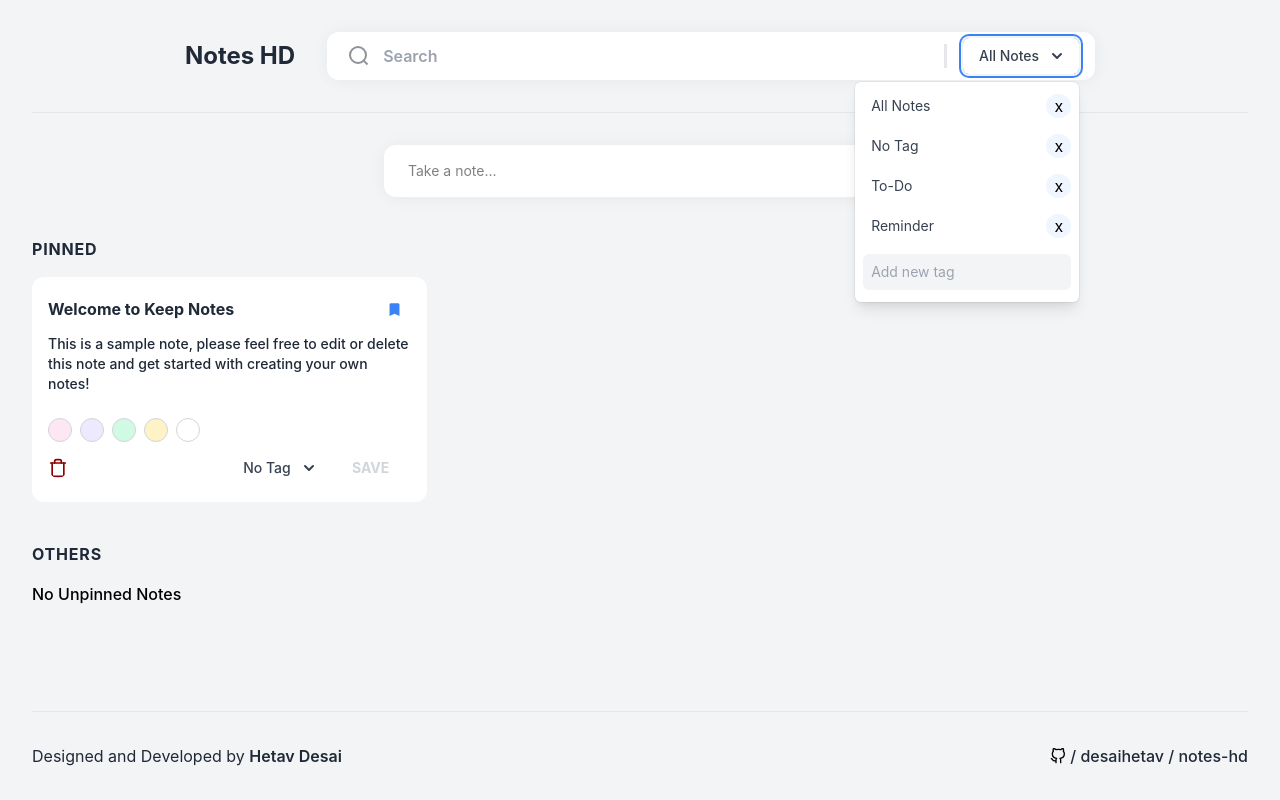
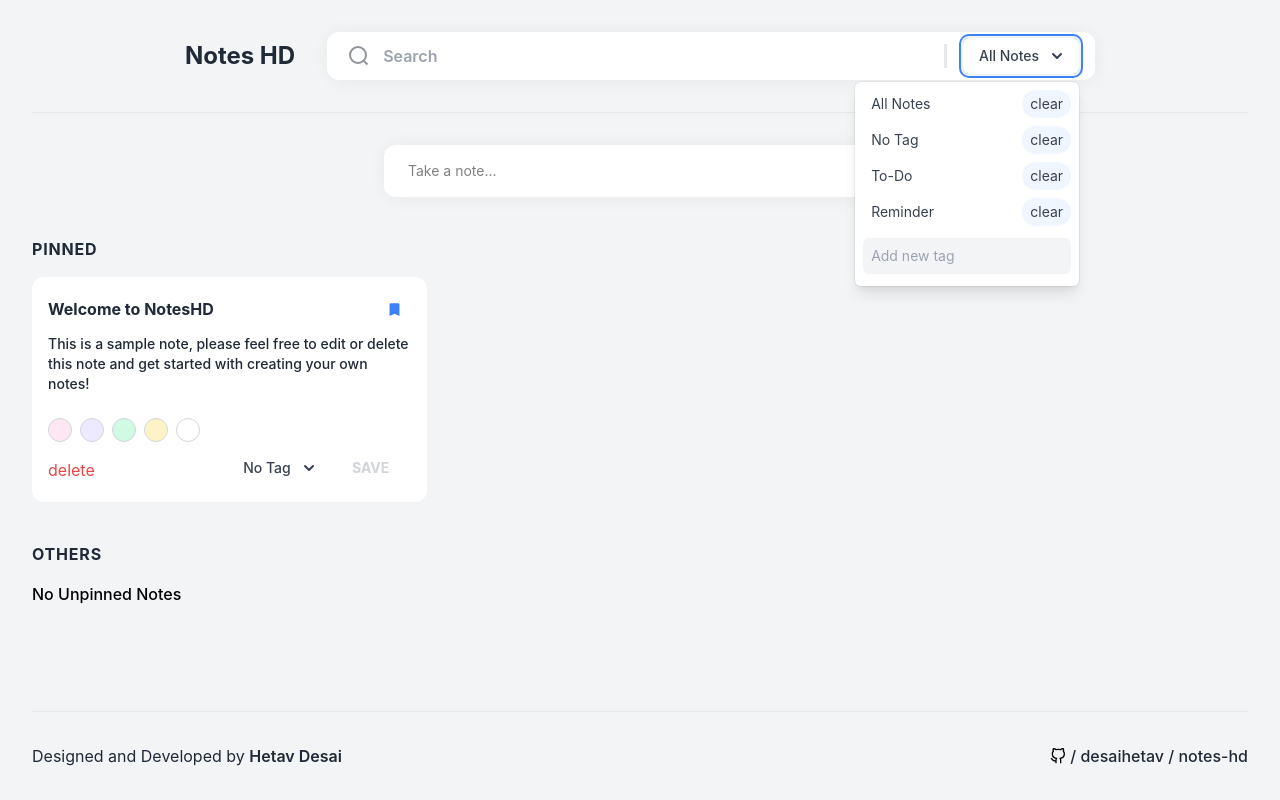
Before and after one commit to desaihetav/notes-hd, a React (Create React App) app: page / in a window 1280 px wide. Both pictures are taken after a click on the button "All Notes". Built offline with nearby package versions, Linux system fonts and the light colour scheme.

Commit message:
minor fixes

```diff
--- a/src/App.js
+++ b/src/App.js
@@ -6,7 +6,7 @@ function App() {
   const initialNotes = [
     {
       id: v4(),
-      title: "Welcome to Keep Notes",
+      title: "Welcome to NotesHD",
       content:
         "This is a sample note, please feel free to edit or delete this note and get started with creating your own notes!",
       color: "bg-white",
@@ -38,6 +38,7 @@ function App() {
   }, [allNotes, searchText, currentFilter]);
 
   return (
+    <div className="">
       <div
         className={`App w-screen min-h-screen flex flex-col px-4 sm:px-8 mx-auto max-w-7xl items-center`}
       >
@@ -72,6 +73,7 @@ function App() {
 
         <Footer />
       </div>
+    </div>
   );
 }
 
--- a/src/components/ColorSelectorBar.js
+++ b/src/components/ColorSelectorBar.js
@@ -33,11 +33,11 @@ export default function ColorSelectorBar({
   return (
     <div className="flex">
       {colors.map((colorItem) => (
-        <div
+        <button
           key={colorItem}
-          className={`w-6 h-6 rounded-full cursor-pointer mr-2 border border-gray-300 ${colorItem}`}
+          className={`w-6 h-6 rounded-full cursor-pointer mr-2 border border-gray-300 ${colorItem} focus:ring-2`}
           onClick={() => updateColor(colorItem)}
-        ></div>
+        ></button>
       ))}
     </div>
   );
--- a/src/components/Filter.js
+++ b/src/components/Filter.js
@@ -68,7 +68,7 @@ export default function Filter({
           aria-labelledby="options-menu"
         >
           {allFilters.map((filter) => (
-            <div key={filter} className="flex hover:bg-blue-50">
+            <div key={filter} className="flex items-center hover:bg-blue-50">
               <button
                 class="block text-left px-4 w-full py-2 text-sm text-gray-700  hover:text-gray-900"
                 role="menuitem"
@@ -77,14 +77,16 @@ export default function Filter({
                 {filter}
               </button>
               <button
-                className="px-2 m-2 rounded-full hover:bg-blue-100 bg-blue-50"
+                className="mx-2 py-1 px-2 w-auto rounded-full flex items-center hover:bg-blue-100 bg-blue-50"
                 onClick={() => removeFilter(filter)}
               >
-                x
+                <span className="material-icons text-sm text-gray-700">
+                  clear
+                </span>
               </button>
             </div>
           ))}
-          <div className="px-2 my-2">
+          <div className="p-2">
             <input
               className="p-2 text-sm focus:outline-none w-full bg-gray-100 rounded-md"
               placeholder="Add new tag"
--- a/src/components/NewNote.js
+++ b/src/components/NewNote.js
@@ -1,4 +1,4 @@
-import { useState } from "react";
+import { useState, useRef } from "react";
 import { v4 } from "uuid";
 import { ColorSelectorBar, TagSelector } from "./index";
 import { useSetLocalStorage } from "../hooks";
@@ -12,6 +12,7 @@ export default function NewNote({ allNotes, setAllNotes, allTags }) {
   const [currentContent, setCurrentContent] = useState("");
   const [currentColor, setCurrentColor] = useState("bg-white");
   const [currentTag, setCurrentTag] = useState("No Tag");
+  const contentEl = useRef(null);
   useSetLocalStorage("allNotes", allNotes);
 
   const clearCurrent = () => {
@@ -19,6 +20,7 @@ export default function NewNote({ allNotes, setAllNotes, allTags }) {
     setIsCurrentPinned(false);
     setCurrentTitle("");
     setCurrentContent("");
+    contentEl.current.innerText = "";
     setCurrentColor("bg-white");
     setCurrentTag("No Tag");
   };
@@ -49,7 +51,7 @@ export default function NewNote({ allNotes, setAllNotes, allTags }) {
       className={`w-full max-w-lg shadow-mdfull rounded-xl py-3 px-6 ${currentColor}`}
       onFocus={() => setIsInputActive(true)}
     >
-      {isInputActive ? (
+      {isInputActive && (
         <div className="flex items-center">
           <input
             name="title"
@@ -59,24 +61,26 @@ export default function NewNote({ allNotes, setAllNotes, allTags }) {
             onChange={(e) => setCurrentTitle(e.target.value)}
             onFocus={() => setIsInputActive(true)}
           />
-          <img
+          <button
+            className={`p-2 cursor-pointer rounded-full hover:bg-blue-50 focus:ring-2`}
             onClick={() =>
               setIsCurrentPinned((isCurrentPinned) => !isCurrentPinned)
             }
-            className={`p-2 cursor-pointer rounded-full hover:bg-blue-50`}
-            src={isCurrentPinned ? bookmark : bookmark_border}
-            alt={isCurrentPinned ? "Bookmarked Icon" : "Not Bookmarked Icon"}
-          />
+          >
+            <img
+              src={isCurrentPinned ? bookmark : bookmark_border}
+              alt={isCurrentPinned ? "Bookmarked Icon" : "Not Bookmarked Icon"}
+            />
+          </button>
         </div>
-      ) : null}
+      )}
       <div
         contentEditable="true"
         role="textbox"
+        ref={contentEl}
         onInputCapture={(e) => setCurrentContent(e.target.innerText)}
         className="w-full my-1 text-sm focus:outline-none placeholder-black resize-none content-textarea overflow-auto"
-      >
-        {currentContent === "" ? "" : null}
-      </div>
+      ></div>
       {isInputActive && (
         <div className="flex flex-col sm:flex-row mt-4 w-full sm:items-center justify-between text-sm text-gray-700">
           <ColorSelectorBar setColor={setCurrentColor} />
@@ -88,13 +92,13 @@ export default function NewNote({ allNotes, setAllNotes, allTags }) {
             />
             <div className="w-max">
               <button
-                className="ml-4 py-2 w-20 hover:bg-blue-50 hover:text-blue-600 rounded-md font-bold text-sm text-blue-500 duration-300"
+                className="ml-4 py-2 w-20 hover:bg-blue-50 hover:text-blue-600 rounded-md font-bold text-sm text-blue-500 duration-300 focus:ring-2"
                 onClick={clearCurrent}
               >
                 CLEAR
               </button>
               <button
-                className="ml-4 py-2 w-20 bg-blue-500 hover:bg-blue-600 text-white rounded-md font-bold text-sm duration-300"
+                className="ml-4 py-2 w-20 bg-blue-500 hover:bg-blue-600 text-white rounded-md font-bold text-sm duration-300 focus:ring-2"
                 onClick={addNote}
               >
                 ADD
--- a/src/components/NoteCard.js
+++ b/src/components/NoteCard.js
@@ -1,7 +1,6 @@
 import { useState } from "react";
 import { useSetLocalStorage } from "../hooks";
 import { ColorSelectorBar, TagSelector } from "./index";
-import trash from "../assets/trash.svg";
 import bookmark from "../assets/bookmark.svg";
 import bookmark_border from "../assets/bookmark_border.svg";
 
@@ -91,12 +90,12 @@ export default function NoteCard({ noteItem, allNotes, setAllNotes, allTags }) {
           noteItemID={noteItem.id}
         />
         <div className="flex items-center justify-end w-full mt-2">
-          <img
+          <button
             onClick={deleteNote}
             className={`mr-auto w-9 h-9 p-2 -ml-2 cursor-pointer rounded-full hover:bg-blue-50`}
-            src={trash}
-            alt="Delete Icon"
-          />
+          >
+            <span className="material-icons-outlined text-red-500">delete</span>
+          </button>
           <TagSelector
             allTags={allTags}
             noteItemID={noteItem.id}
--- a/src/index.css
+++ b/src/index.css
@@ -2,6 +2,8 @@
 @tailwind components;
 @tailwind utilities;
 @import url("https://fonts.googleapis.com/css2?family=Montserrat:wght@300;400;600;700;800&display=swap");
+@import url("https://fonts.googleapis.com/icon?family=Material+Icons");
+@import url("https://fonts.googleapis.com/icon?family=Material+Icons+Outlined");
 
 .content-textarea[contenteditable]:empty::before {
   content: "Take a note...";
@@ -22,3 +24,8 @@ code {
   font-family: source-code-pro, Menlo, Monaco, Consolas, "Courier New",
     monospace;
 }
+
+button:focus {
+  outline: none;
+  /* @apply ring-blue-500; */
+}
```
Lines whose indentation alone changed are shown as unchanged.
